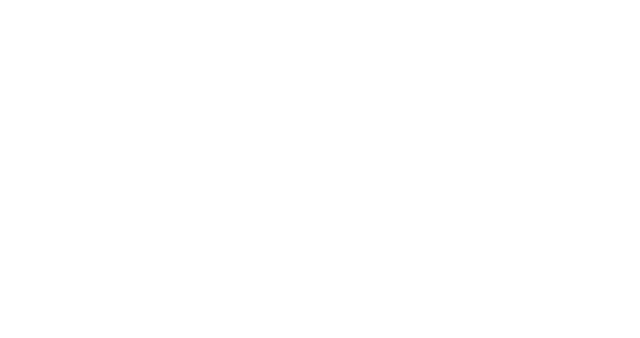
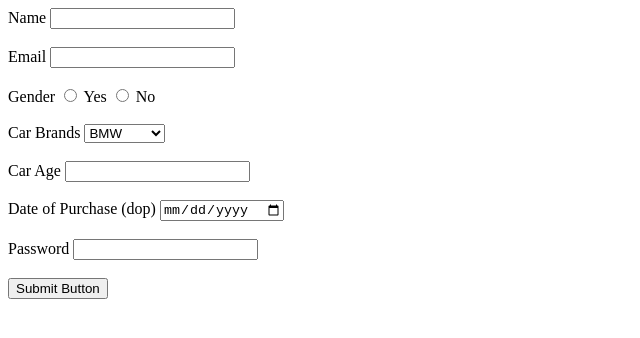
Before and after one commit to acciojob/car-insurance-form-imrahulsrivastava, a website: page main.html in a window 1280 px wide. Shown: the whole page, without its empty margins (0-640 px from the left). Drawn offline with Linux system fonts and the light colour scheme.

Commit message:
created a submission

```diff
--- a/main.html
+++ b/main.html
@@ -8,6 +8,55 @@
 
 <body>
 	<!-- the entire body must be written by student -->
+
+	<main>
+		<form action="#" method="post">
+
+<!-- 			Name -->
+			<label for="name">Name</label>
+			<input type="text" id="name" required>
+			<br><br>
+
+<!-- 			Email -->
+			<label for="email">Email</label>
+			<input type="email" id="email" required>
+			<br><br>
+
+<!-- 			Gender -->
+			<label>Gender</label>
+			<input type="radio" name="gender" required> Yes
+			<input type="radio" name="gender" required> No
+			<br><br>
+
+<!-- 			Car Brands -->
+			<label for="cars">Car Brands</label>
+			<select id="cars">
+				<option value="bmw">BMW</option>
+				<option value="audi">Audi</option>
+				<option value="mercedez">Mercedez</option>
+			</select>
+			<br><br>
+
+<!-- 			Car Age -->
+			<label for="carage">Car Age</label>
+			<input type="number" id="carage" required>
+			<br><br>
+
+<!-- 			Date of Purchase (dop) -->
+			<label for="dop">Date of Purchase (dop)</label>
+			<input type="date" id="dop" required>
+			<br><br>
+
+<!-- 			Password -->
+			<label for="password">Password</label>
+			<input type="password" id="password" required>
+			<br><br>
+
+<!-- 			Submit Button -->
+			<button type="submit" value="submit">Submit Button</button>
+		</form>
+	</main>
+
     <script type="text/javascript" src="./script.js">
 </script>
 
```
